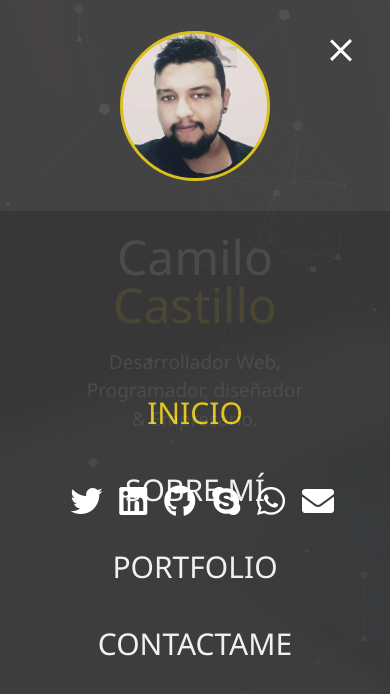
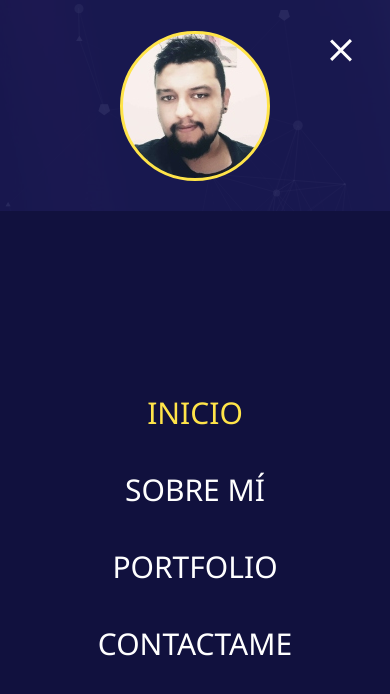
Before and after one commit to camilocas88/mywebsite, a plain HTML site: page index.html in a window 390 px wide. Both pictures are taken after a click on the element 341 px from the left and 47 px from the top of the page. Drawn offline with Linux system fonts and the light colour scheme.

Commit message:
Added media queries and menu overlay responsive

```diff
--- a/css/main.css
+++ b/css/main.css
@@ -24,12 +24,12 @@
   position: fixed;
   top: 0;
   width: 100%;
-  opacity: 0.9;
   visibility: hidden; }
   .menu.show {
     visibility: visible; }
   .menu-branding, .menu-nav {
     display: flex;
+    background: rgba(17, 17, 62, 0.8);
     flex-flow: column wrap;
     align-items: center;
     justify-content: center;
@@ -40,14 +40,14 @@
   .menu-nav {
     margin: 0;
     padding: 0;
-    background: #373737;
+    background: #11113e;
     list-style: none;
     transform: translate3d(0, -100%, 0);
     transition: all 0.5s ease-out; }
     .menu-nav.show {
       transform: translate3d(0, 0, 0); }
   .menu-branding {
-    background: #444;
+    background: rgba(23, 23, 82, 0.9);
     transform: translate3d(0, 100%, 0);
     transition: all 0.5s ease-out; }
     .menu-branding.show {
@@ -57,14 +57,14 @@
       height: 250px;
       background: url("../img/portrait.jpg");
       border-radius: 50%;
-      border: solid 3px #eece1a; }
+      border: solid 3px #ffe449; }
   .menu .nav-item {
     transform: translate3d(600px, 0, 0);
     transition: all 0.5s ease-out; }
     .menu .nav-item.show {
       transform: translate3d(0, 0, 0); }
     .menu .nav-item.current > a {
-      color: #eece1a; }
+      color: #ffe449; }
   .menu .nav-link {
     display: inline-block;
     position: relative;
@@ -76,7 +76,7 @@
     text-decoration: none;
     transition: all 0.5s ease-out; }
     .menu .nav-link:hover {
-      color: #eece1a; }
+      color: #ffe449; }
 
 .nav-item:nth-child(1) {
   transition-delay: 0.1s; }
@@ -141,7 +141,7 @@
   box-sizing: border-box; }
 
 body {
-  background: #444;
+  background: #171752;
   color: white;
   height: 100vh;
   width: 100%;
@@ -161,7 +161,7 @@ body {
       width: 100%;
       height: 100%;
       z-index: -2;
-      background: rgba(68, 68, 68, 0.7);
+      background: rgba(23, 23, 82, 0.3);
       overflow: hidden; }
   body #particles-js {
     position: absolute;
@@ -184,7 +184,7 @@ h3 {
   h3.sm-heading {
     margin-bottom: 2rem;
     padding: 0.2rem 1rem;
-    background: rgba(68, 68, 68, 0.1); }
+    background: rgba(23, 23, 82, 0.1); }
 
 a {
   color: white;
@@ -195,7 +195,7 @@ header {
   width: 100%; }
 
 .text-secondary {
-  color: #eece1a; }
+  color: #ffe449; }
 
 main {
   padding: 4rem;
@@ -205,10 +205,12 @@ main {
     z-index: 3;
     justify-content: center;
     margin-top: 1rem; }
+    main .icons.show {
+      visibility: hidden; }
     main .icons a {
       padding: 0.4rem; }
       main .icons a:hover {
-        color: #eece1a;
+        color: #ffe449;
         transition: all 0.5s ease-out; }
   main#home {
     overflow: hidden; }
--- a/index.html
+++ b/index.html
@@ -50,22 +50,22 @@
                 Desarrollador Web, Programador, diseñador & Empresario.
             </h2>
             <div class="icons">
-                <a href="https://twitter.com/DealsDevice"target="_blank">
+                <a class="icons-item" href="https://twitter.com/DealsDevice"target="_blank">
                     <i class="fab fa-twitter fa-2x"></i>
                 </a>
-                <a href="https://www.linkedin.com/in/camilo-castilloc/" target="_blank">
+                <a class="icons-item" href="https://www.linkedin.com/in/camilo-castilloc/" target="_blank">
                     <i class="fab fa-linkedin fa-2x"></i>
                 </a>
-                <a href="https://github.com/camilocas88"target="_blank">
+                <a class="icons-item" href="https://github.com/camilocas88"target="_blank">
                     <i class="fab fa-github fa-2x"></i>
                 </a>
-                <a href="https://join.skype.com/invite/JAdrGLYbZGJP" target="_blank">
+                <a class="icons-item" href="https://join.skype.com/invite/JAdrGLYbZGJP" target="_blank">
                     <i class="fab fa-skype fa-2x"></i>
                 </a>
-                <a href="https://api.whatsapp.com/send?phone=573043358678&text=Hola%2C%20deseo%20adquirir%20un%20soporte%20con%20contigo'"target="_blank"x>
+                <a class="icons-item" href="https://api.whatsapp.com/send?phone=573043358678&text=Hola%2C%20deseo%20adquirir%20un%20soporte%20con%20contigo'"target="_blank"x>
                     <i class="fab fa-whatsapp fa-2x"></i>
                 </a>
-                <a href="mailto:camilo.castillo88@outlook.com'"target="_blank"x>
+                <a class="icons-item" href="mailto:camilo.castillo88@outlook.com'"target="_blank"x>
                     <i class="fa fa-envelope fa-2x"></i>
                 </a>
             </div>
--- a/js/main.js
+++ b/js/main.js
@@ -4,6 +4,7 @@ const menu = document.querySelector('.menu')
 const menuBranding = document.querySelector('.menu-branding')
 const menuNav = document.querySelector('.menu-nav')
 const navItems = document.querySelectorAll('.nav-item')
+const $icons = document.querySelector('.icons')
 
 // Set Initial Of Menu
 let showMenu = false
@@ -17,6 +18,7 @@ function toggleMenu() {
      menuBranding.classList.add('show')
      menuNav.classList.add('show')
      navItems.forEach(item => item.classList.add('show'))
+     $icons.classList.add('show')
 //Set Menu State
      showMenu = true
     }else {
@@ -25,6 +27,7 @@ function toggleMenu() {
      menuBranding.classList.remove('show')
      menuNav.classList.remove('show')
      navItems.forEach(item => item.classList.remove('show'))
+     $icons.classList.remove('show')
 
      //Set Menu State
      showMenu = false
```
